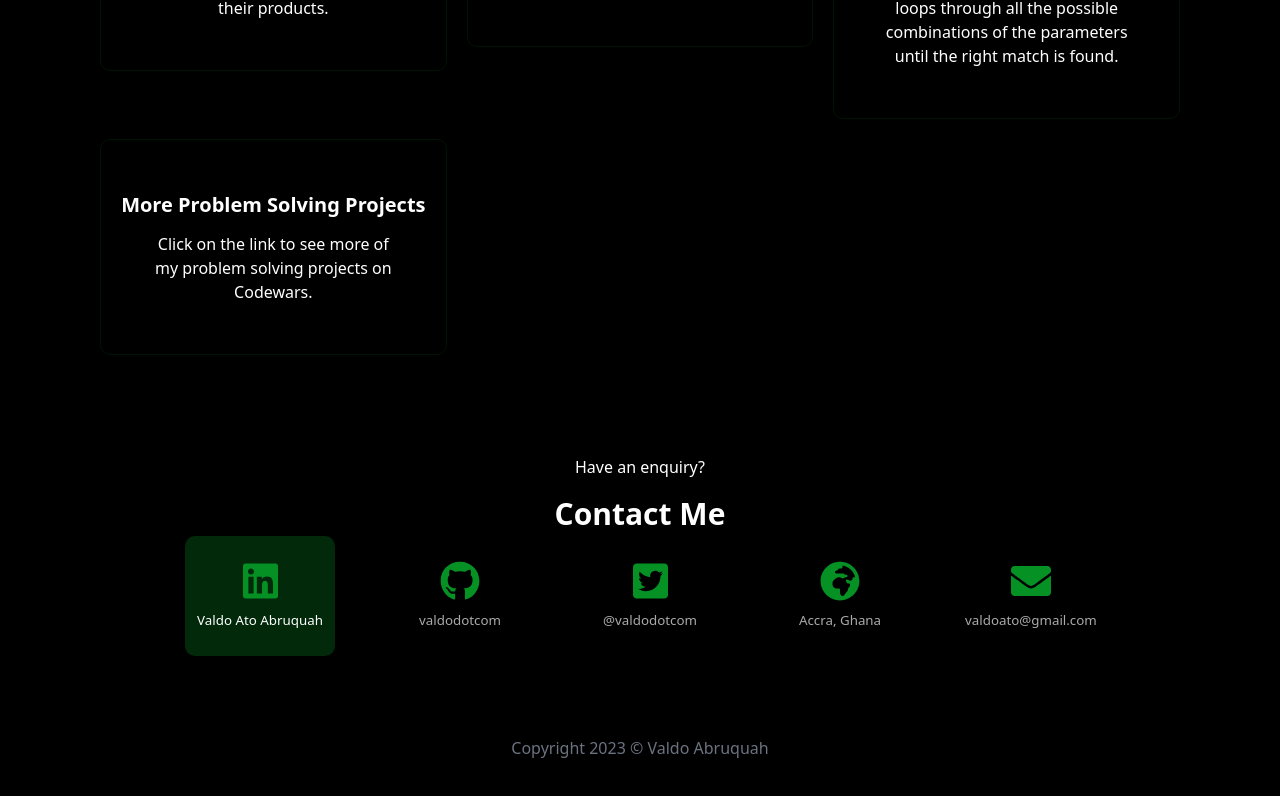
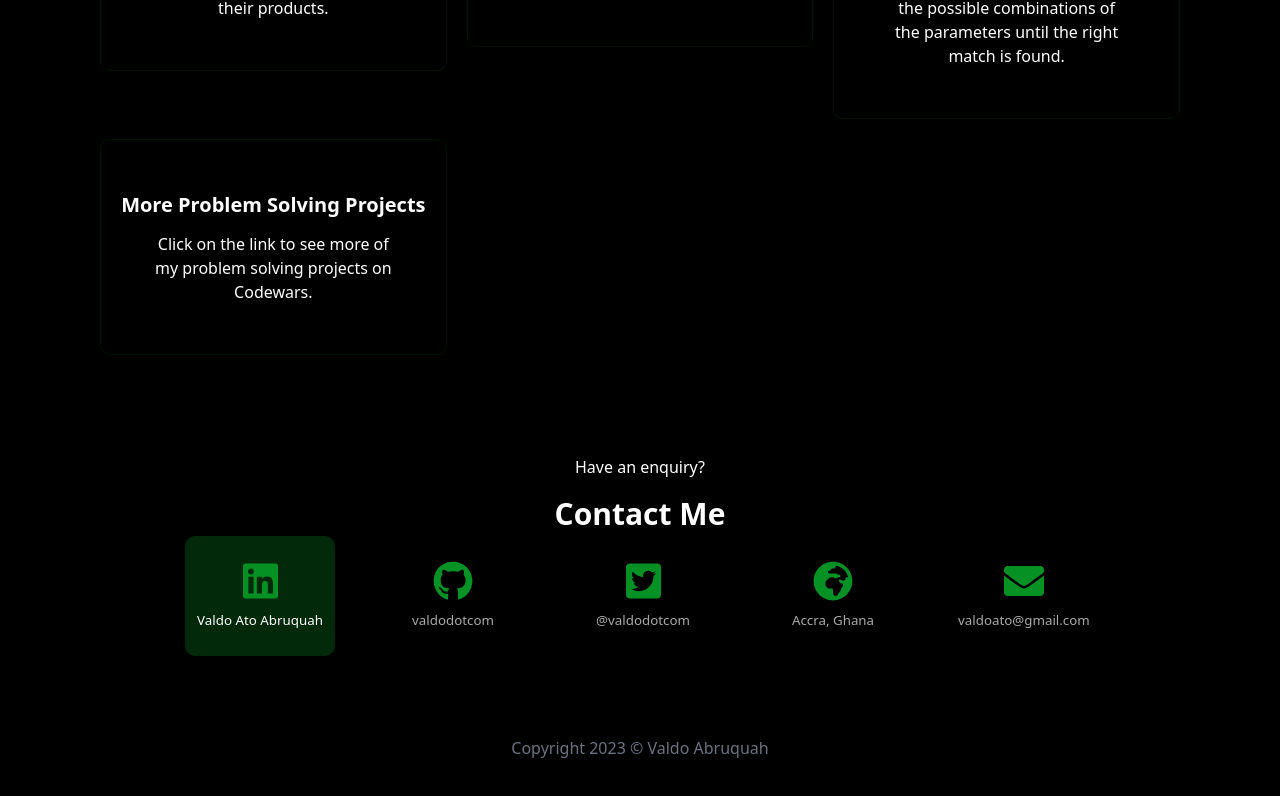
Before and after one commit to valdodotcom/valdodotcom.github.io, an Angular app: page / in a window 1280 px wide. In both pictures the pointer is over the element 260 px from the left and 3939 px from the top of the page. Shown: the part 3343-4139 px from the top of the page. Built offline with nearby package versions, Linux system fonts and the light colour scheme.

Commit message:
Minor Tweaks

```diff
--- a/src/app/contact/contact.component.scss
+++ b/src/app/contact/contact.component.scss
@@ -18,11 +18,11 @@ fa-icon {
     border-radius: 10px;
 
 
-    transition: all 0.6s ease-in;
+    transition: all 0.3s ease-in;
 }
     .contact-method:hover {
-        margin-left: 30px;
-        margin-right: 30px;
+        margin-left: 23px;
+        margin-right: 23px;
         background-color: #03501485;
         color: white;
     }
--- a/src/app/projects/projects.service.ts
+++ b/src/app/projects/projects.service.ts
@@ -105,7 +105,7 @@ export class ProjectsService {
         "category": "Problem Solving",
         "stack": ["Python"],
         "description": `A script designed for a Modbus
-        temperature-humidity sensor with unknown connection parameters,
+        device with unknown connection parameters,
         i.e. baud rate, data bits, parity, and stop bits. It loops through all the
         possible combinations of the parameters until the right match is found.`,
         "image": "link",
```
